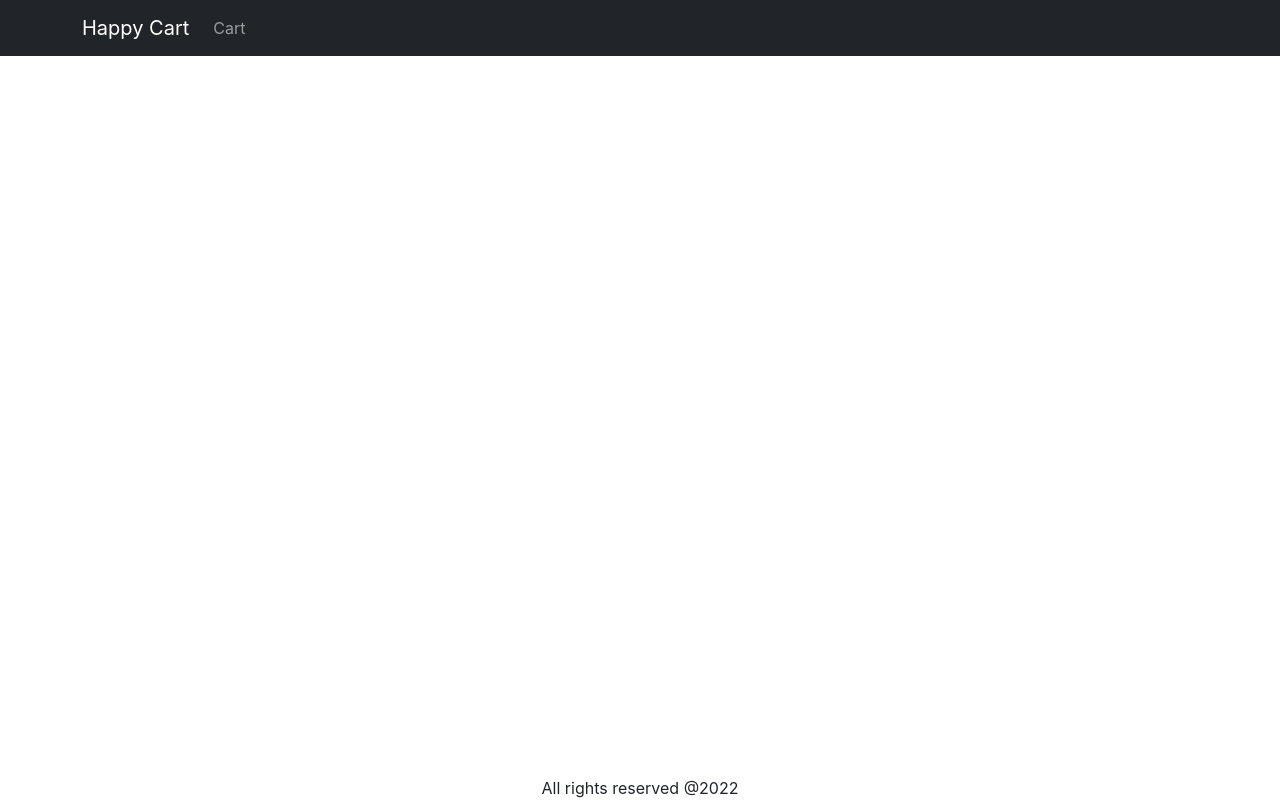
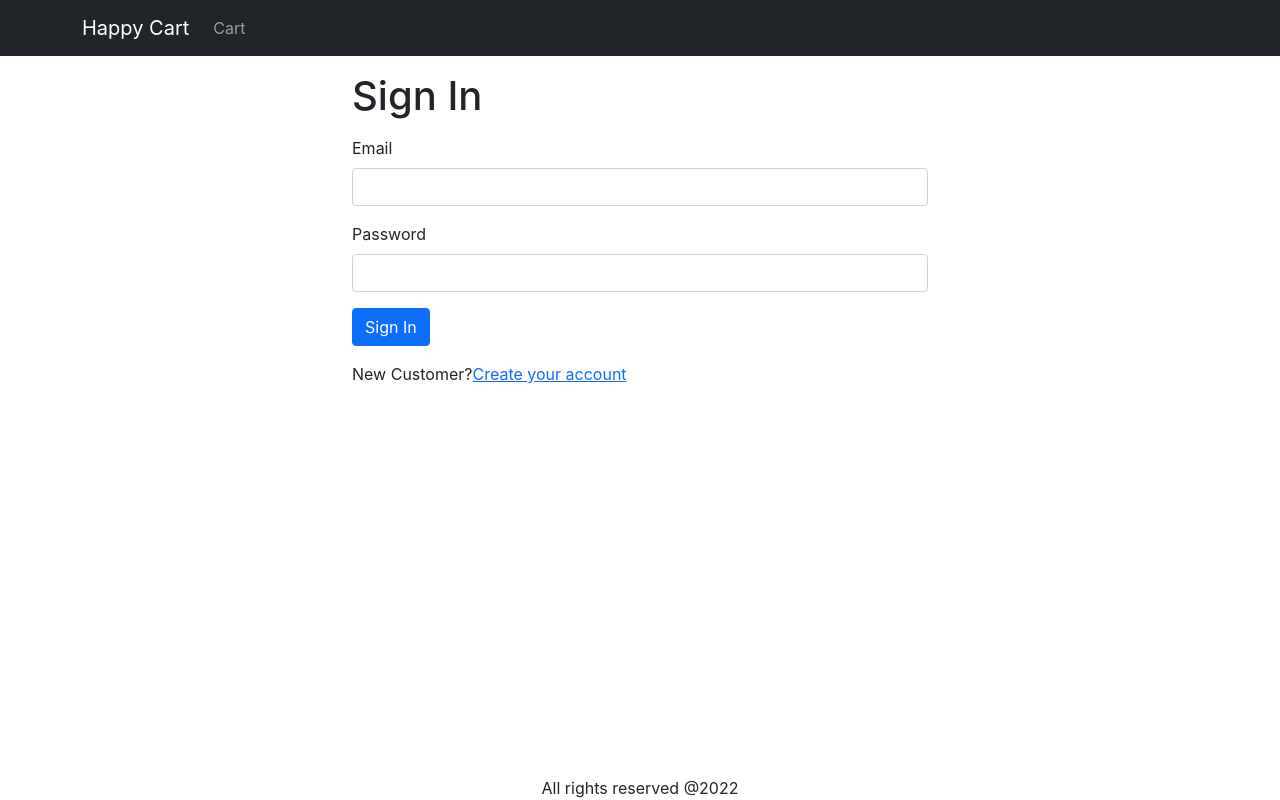
Before and after one commit to AnaghaV19/happycart, a React (Create React App) app in the folder frontend/: page /signin in a window 1280 px wide. Built offline with nearby package versions, Linux system fonts and the light colour scheme.

Commit message:
signin screen

```diff
--- a/frontend/src/App.js
+++ b/frontend/src/App.js
@@ -9,6 +9,7 @@
 import { useContext } from 'react';
 import { Store } from './Store';
 import CartScreen from './screens/CartScreen';
+import SigninScreen from './screens/SigninScreen';
 function App() {
   const {state} =useContext(Store);
 const {cart}=state;
@@ -39,6 +40,7 @@
         <Container className="mt-3">
         <Routes>
         <Route path="/cart" element={<CartScreen />} />
+        <Route path="/signin" element={<SigninScreen/>} />
           <Route path="/product/:slug" element={<ProductScreen />}/>
           <Route path="/" element={ <HomeScreen />}/>
         </Routes>
--- a/frontend/src/Store.js
+++ b/frontend/src/Store.js
@@ -4,7 +4,9 @@
 
 const initialState ={
     cart: {
-        cartItems: [],
+        cartItems: localStorage.getItem('cartItems')
+        ? JSON.parse(localStorage.getItem('cartItems'))
+        : [],
 
     },
 };
@@ -21,8 +23,16 @@
                   item._id === existItem._id ? newItem : item
                 )
               : [...state.cart.cartItems, newItem];
+            localStorage.setItem('cartItems',JSON.stringify(cartItems));
             return { ...state, cart: { ...state.cart, cartItems } };
-    default :
+        case 'CART_REMOVE_ITEM': {
+          const cartItems = state.cart.cartItems.filter(
+          (item) => item._id !== action.payload._id
+           );
+           localStorage.setItem('cartItems',JSON.stringify(cartItems));
+          return {...state, cart: {...state.cart, cartItems}};
+          };
+        default :
             return state;
     }
 
--- a/frontend/src/components/Product.js
+++ b/frontend/src/components/Product.js
@@ -2,8 +2,30 @@
 import Button from 'react-bootstrap/Button';
 import {Link} from 'react-router-dom';
 import Rating from './Rating';
+import axios from 'axios';
+import { useContext } from 'react';
+import { Store } from '../Store';
 function Product(props) {
     const {product} =props;
+
+    const { state, dispatch: ctxDispatch } = useContext(Store);
+  const {
+    cart: { cartItems },
+  } = state;
+    const addToCartHandler = async(item) => {
+        const existItem = cartItems.find((x) => x._id === product._id);
+    const quantity = existItem ? existItem.quantity + 1 : 1;
+        const {data} = await axios.get(`/api/products/${item._id}`);
+        if (data.countInStock < quantity) {
+          window.alert('Sorry. Product is out of stock');
+          return;
+        }
+        ctxDispatch({
+            type:'CART_ADD_ITEM',
+            payload: {...item, quantity},
+
+        });
+      };
     return(
 <Card >
             <Link to={`/product/${product.slug}`}>
@@ -16,7 +38,14 @@
             </Link>
             <Rating rating={product.rating} numReviews={product.numReviews}/>
             <Card.Text>Rs {product.price}</Card.Text>
-            <Button>Add to cart</Button>
+            {product.countInStock === 0 ? (
+          <Button variant="light" disabled>
+            Out of stock
+          </Button>
+        ) : (
+          <Button onClick={() => addToCartHandler(product)}>Add to cart</Button>
+        )}
+
             </Card.Body>
           </Card>
     );
--- a/frontend/src/index.css
+++ b/frontend/src/index.css
@@ -34,3 +34,6 @@
 .img-thumbnail {
   height: 80px;
 }
+.small-container {
+  max-width: 600px;
+}
--- a/frontend/src/screens/CartScreen.js
+++ b/frontend/src/screens/CartScreen.js
@@ -7,14 +7,34 @@
 import ListGroup from 'react-bootstrap/ListGroup';
 import Button from 'react-bootstrap/Button';
 import Card from 'react-bootstrap/Card';
-import { Link } from 'react-router-dom';
+import { Link, useNavigate } from 'react-router-dom';
+import axios from 'axios';
 
 export default function CartScreen() {
+  const navigate= useNavigate();
   const { state, dispatch: ctxDispatch } = useContext(Store);
   const {
     cart: { cartItems },
   } = state;
+const updateCartHandler = async(item, quantity) => {
+  const {data} = await axios.get(`/api/products/${item._id}`);
+  if (data.countInStock < quantity) {
+    window.alert('Sorry. Product is out of stock');
+    return;
+  }
+  ctxDispatch({
+      type:'CART_ADD_ITEM',
+      payload: {...item, quantity},
 
+  });
+};
+const removeItemHandler = (item) => {
+ctxDispatch({type: 'CART_REMOVE_ITEM',payload: item});
+};
+
+const checkoutHandler = () => {
+  navigate('/signin?redirect=/shipping');
+};
   return (
     <div>
       <Helmet>
@@ -41,12 +61,18 @@
                       <Link to={`/product/${item.slug}`}>{item.name}</Link>
                     </Col>
                     <Col md={3}>
-                      <Button variant="light" disabled={item.quantity === 1}>
+                      <Button
+                       onClick={() =>
+                        updateCartHandler(item,item.quantity - 1)}
+
+                      variant="light" disabled={item.quantity === 1}>
                         <i className="fas fa-minus-circle"></i>
                       </Button>{' '}
                       <span>{item.quantity}</span>{' '}
                       <Button
                         variant="light"
+                        onClick={() =>
+                        updateCartHandler(item,item.quantity + 1)}
                         disabled={item.quantity === item.countInStock}
                       >
                         <i className="fas fa-plus-circle"></i>
@@ -54,7 +80,8 @@
                     </Col>
                     <Col md={3}>Rs {item.price}</Col>
                     <Col md={2}>
-                      <Button variant="light">
+                      <Button
+                      onClick={() => removeItemHandler(item)} variant="light">
                         <i className="fas fa-trash"></i>
                       </Button>
                     </Col>
@@ -80,8 +107,8 @@
                     <Button
                       type="button"
                       variant="primary"
-                      disabled={cartItems.length === 0}
-                    >
+                      onClick={checkoutHandler}
+                      disabled={cartItems.length === 0}>
                       Proceed to Checkout
                     </Button>
                   </div>
--- /dev/null
+++ b/frontend/src/screens/SigninScreen.js
@@ -0,0 +1,36 @@
+import { Link, useLocation } from "react-router-dom";
+import Container from 'react-bootstrap/Container';
+import Form from 'react-bootstrap/Form';
+import Button from 'react-bootstrap/Button';
+import {Helmet} from 'react-helmet-async';
+export default function SigninScreen () {
+    const {search} = useLocation();
+    const redirectInUrl = new URLSearchParams(search).get('redirect');
+    const redirect=redirectInUrl ? redirectInUrl : '/';
+    return (
+
+        <Container className ="small-container">
+            <Helmet>
+                <title>Sign In</title>
+            </Helmet>
+            <h1 className="my-3">Sign In</h1>
+            <Form>
+                <Form.Group className="mb-3" controlId="email">
+                    <Form.Label>Email</Form.Label>
+                    <Form.Control type="email"  required />
+                </Form.Group>
+                <Form.Group className="mb-3" controlId="password">
+                    <Form.Label>Password</Form.Label>
+                    <Form.Control type="password"  required />
+                </Form.Group>
+                <div className="mb-3">
+                    <Button type="submit"> Sign In</Button>
+                </div>
+                <div className="mb-3">
+                    New Customer?{''}
+                    <Link to ={`/signup?redirect=${redirect}`}>Create your account</Link>
+                    </div>
+             </Form>
+        </Container>
+    );
+}
```
